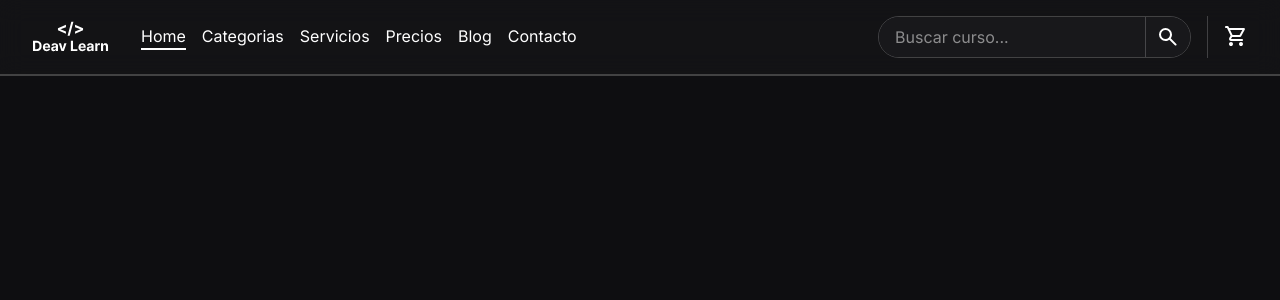
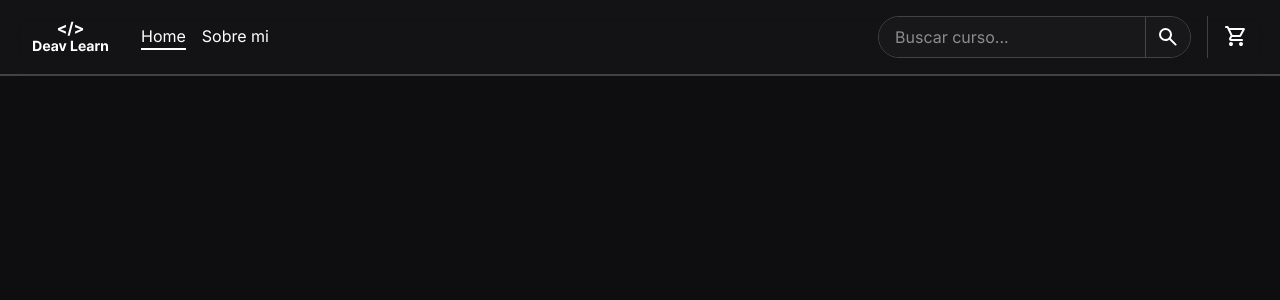
Before and after one commit to Jchhm24/DevLearn, a React (Vite) app: page / in a window 1280 px wide. Shown: the top 300 px of the page. Built offline with nearby package versions, Linux system fonts and the light colour scheme.

Commit message:
actualizar navegación para incluir enlace a "Sobre mi" y ajustar estilos en la página de inicio

```diff
--- a/src/components/navbars/Navigation.tsx
+++ b/src/components/navbars/Navigation.tsx
@@ -13,39 +13,10 @@ export default function Navigation() {
                     ${pathname === "/" && "w-full"}
                 `}></span>
             </a>
-            <a href="/categorias" className="nav-link group">
-                Categorias
+            <a href="/AboutMe" className="nav-link group">
+                Sobre mi
                 <span className={`span-link-hover-effect group-hover:w-full
                     ${pathname === "/categorias" && "w-full"}
-                `}></span>
-            </a>
-            <a href="/servicios" className="nav-link group">
-                Servicios
-                <span className={`span-link-hover-effect group-hover:w-full
-                    ${pathname === "/servicios" && "w-full"}
-                `}></span>
-            </a>
-            {/* <a href="/Portafolio">
-            Portafolio
-        </a> */}
-            <a href="/precios" className="nav-link group">
-                Precios
-                <span className={`span-link-hover-effect group-hover:w-full
-                    ${pathname === "/precios" && "w-full"}
-                `}></span>            </a>
-            {/* <a href="/Nosotros">
-            Nosotros
-        </a> */}
-            <a href="/blog" className="nav-link group">
-                Blog
-                <span className={`span-link-hover-effect group-hover:w-full
-                    ${pathname === "/blog" && "w-full"}
-                `}></span>
-            </a>
-            <a href="/contacto" className="nav-link group">
-                Contacto
-                <span className={`span-link-hover-effect group-hover:w-full
-                    ${pathname === "/contacto" && "w-full"}
                 `}></span>
             </a>
         </nav>
--- a/src/pages/Home.tsx
+++ b/src/pages/Home.tsx
@@ -6,7 +6,7 @@ export const Home = () => {
     return (
         <>
             <Navbar />
-            <div className="p-8 fixed z-8 hidden max-[994px]:block">
+            <div className="p-8 fixed z-8 w-full hidden max-[994px]:block">
                 <InputSearch/>
             </div>
         </>
```
